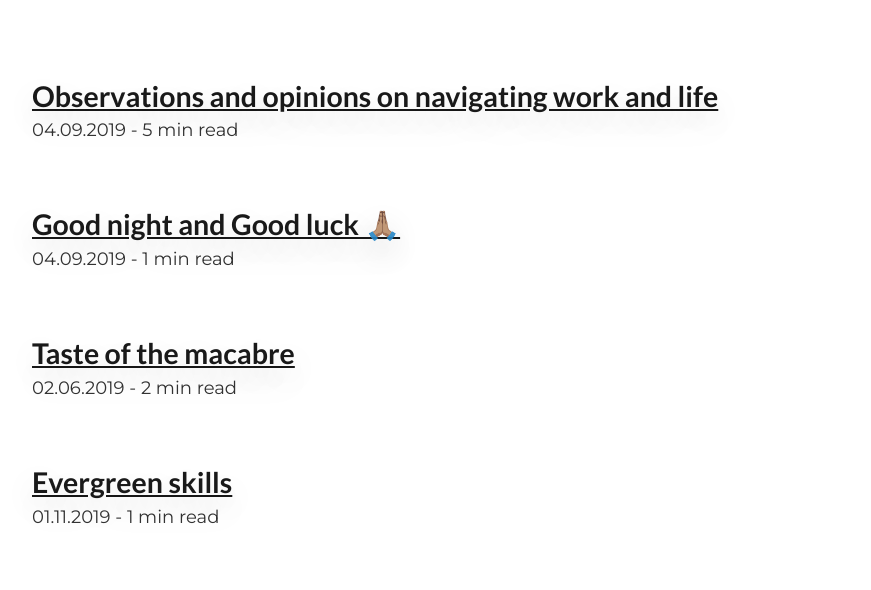
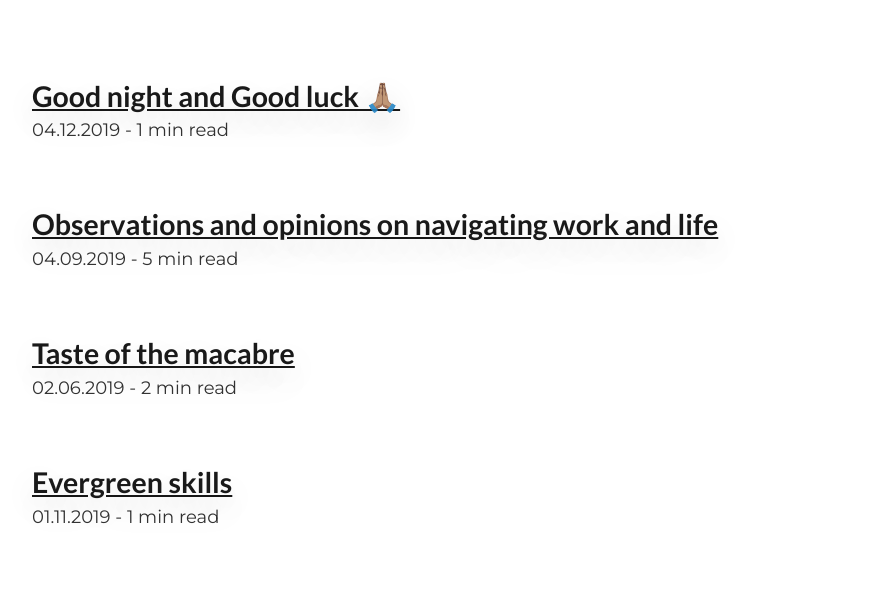
Before and after one commit to arjunrao87/arjunrao.co, a Gatsby site: page / in a window 1280 px wide. Shown: the part 159-749 px from the top of the page, without its empty margins (162-1033 px from the left). Built offline with nearby package versions, Linux system fonts and the light colour scheme; Gatsby itself is replaced by a stand-in of ours; some packages are replaced by stand-ins of ours.

Commit message:
blog(): Good night and Good luck 🙏🏽

```diff
--- a/blog/2019-04-12/index.md
+++ b/blog/2019-04-12/index.md
@@ -1,5 +1,5 @@
 ---
-date: "2019-04-09"
+date: "2019-04-12"
 year: "2019"
 title: "Good night and Good luck 🙏🏽"
 category: "Personal Growth"
```
